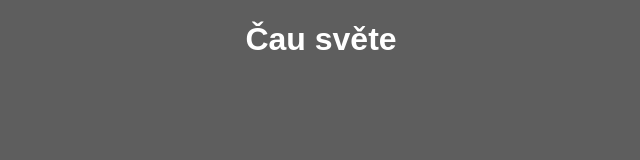
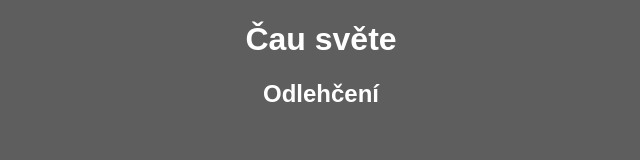
Before and after one commit to Olidoc1/home_page, a plain HTML site: page index.html in a window 1280 px wide. Shown: the whole page, without its empty margins (319-959 px from the left). Drawn offline with Linux system fonts and the light colour scheme.

Commit message:
test conectivity

```diff
--- a/index.html
+++ b/index.html
@@ -14,8 +14,13 @@
         color: #ffffff;
         text-align: center;
     }
+    h2 {
+        color: #ffffff;
+        text-align: center;
+    }
 </style>
 <body>
     <h1>Čau světe</h1>
+    <h2>Odlehčení</h2>
 </body>
 </html>
```
